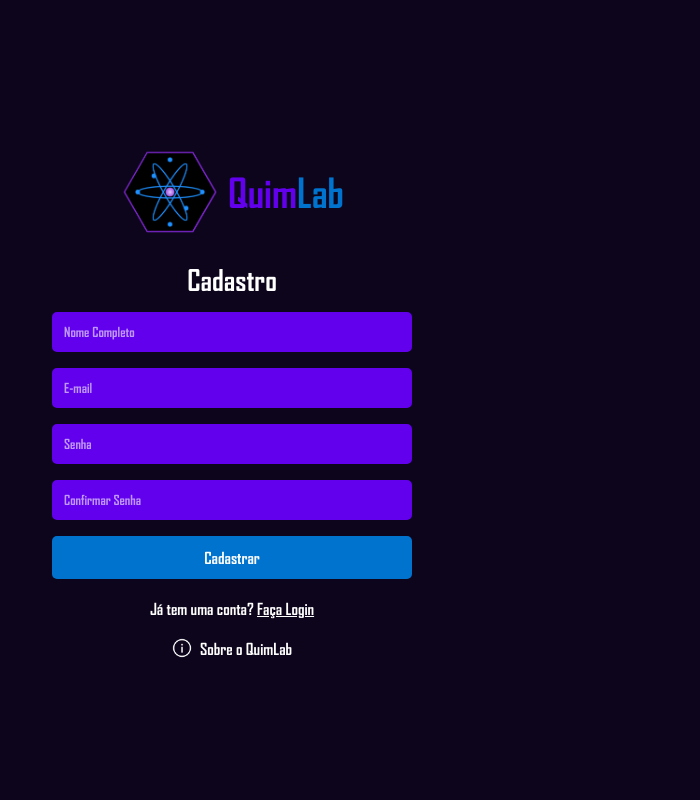
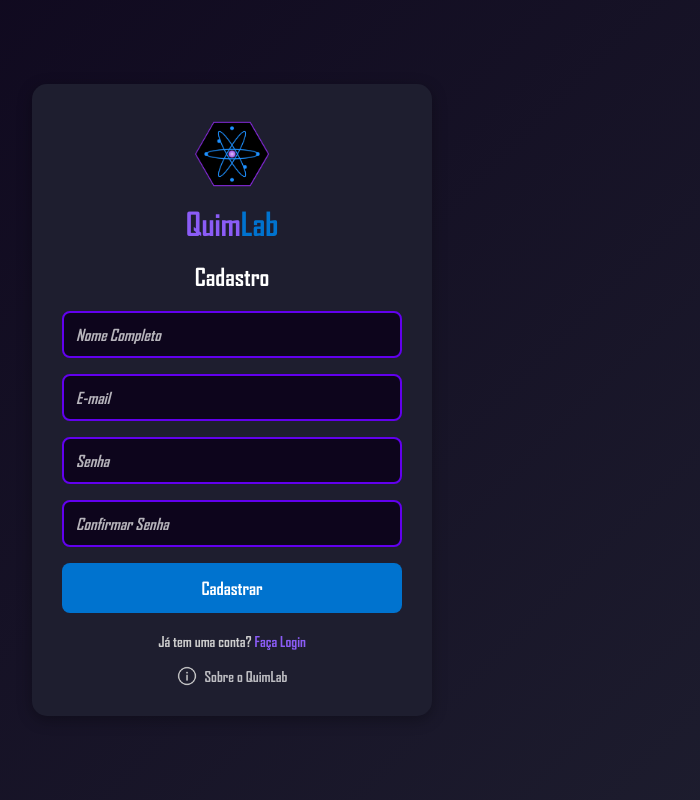
Before and after one commit to JairRodrigue/QuimLab-Web, a plain HTML site: page html/cadastro.html in a window 1280 px wide. Shown: the whole page, without its empty margins (408-1108 px from the left). Drawn offline with Linux system fonts and the light colour scheme.

Commit message:
tela de login, esqueceu senha e cadastro ok

```diff
--- a/css/styles.css
+++ b/css/styles.css
@@ -1,13 +1,10 @@
-
 /* Reset de estilos e variáveis */
-
 @font-face {
     font-family: 'Fonte';
     src: url('/fonte/agency-fb/AGENCYB.TTF') format('truetype');
     font-weight: normal;
     font-style: normal;
 }
-
 
 * {
     box-sizing: border-box;
@@ -18,109 +15,166 @@
 
 :root {
     --roxo-padrao: #6200EE;
+    --roxo-claro: #8b5cf6;
     --azul-padrao: #0073cf;
+    --azul-escuro: #005c99;
     --preto2: #0d051c;
+    --cinza-escuro: #1e1e2f;
     --branco: #FFFFFF;
-            --branco-transparente: rgba(255, 255, 255, 0.6);
+    --branco-transparente: rgba(255, 255, 255, 0.7);
+    --cinza-texto: #CCCCCC;
 }
 
 /* Estilo do body */
 body.background-preto2 {
-            background-color: var(--preto2);
+    background: linear-gradient(135deg, var(--preto2), var(--cinza-escuro));
     color: var(--branco);
     display: flex;
     align-items: center;
     justify-content: center;
     min-height: 100vh;
+    font-smooth: always;
 }
 
+/* Container principal */
 .container {
     max-width: 400px;
-            width: 90%;
-            padding: 20px;
+    width: 90%; /* Adapta para telas menores */
+    padding: 30px;
     text-align: center;
+    background-color: var(--cinza-escuro);
+    border-radius: 15px;
+    box-shadow: 0 4px 15px rgba(0, 0, 0, 0.3);
 }
 
+/* Logo */
 .logo-container {
     display: flex;
+    flex-direction: column;
     align-items: center;
-            justify-content: center;
-            gap: 8px;
     margin-bottom: 20px;
 }
 
 .logo {
-            width: 100px;
+    width: 80px;
     height: auto;
+    margin-bottom: 10px;
 }
 
 .text-quim {
-            font-size: 2.5em;
+    font-size: 2em;
     font-weight: bold;
-            color: var(--roxo-padrao);
+    color: var(--roxo-claro);
 }
 
 .text-lab {
     color: var(--azul-padrao);
 }
 
-        .text-cadastro {
-            font-size: 1.8em;
-            margin-bottom: 15px;
-        }
-
+/* Formulário */
 .form {
     display: flex;
     flex-direction: column;
     gap: 16px;
+    width: 100%; /* Garante alinhamento interno */
 }
 
 .input-roxo {
-            background-color: var(--roxo-padrao);
+    background-color: var(--preto2);
     color: var(--branco);
-            border: none;
+    border: 2px solid var(--roxo-padrao);
     padding: 12px;
-            border-radius: 5px;
+    border-radius: 8px;
+    font-size: 1em;
+    transition: all 0.3s ease;
+    width: 100%; /* Garante que ocupe a largura disponível */
 }
 
 .input-roxo::placeholder {
     color: var(--branco-transparente);
+    font-style: italic;
 }
 
+.input-roxo:focus {
+    outline: none;
+    border-color: var(--roxo-claro);
+    box-shadow: 0 0 8px var(--roxo-padrao);
+}
+
+/* Botão */
 .button-azul {
-            background-color: var(--azul-padrao);
+    background: var(--azul-padrao);
     color: var(--branco);
-            padding: 12px;
+    padding: 14px;
     border: none;
-            border-radius: 5px;
-            font-size: 1em;
+    border-radius: 8px;
+    font-size: 1.1em;
+    font-weight: bold;
     cursor: pointer;
+    transition: all 0.3s ease;
 }
 
 .button-azul:hover {
-            background-color: #005c99;
+    background: var(--azul-escuro);
+    transform: translateY(-2px);
+    box-shadow: 0 4px 10px rgba(0, 115, 207, 0.4);
 }
 
+.button-azul:active {
+    transform: translateY(0);
+    box-shadow: none;
+}
+
+/* Links */
 .login-redirect {
     margin-top: 20px;
-            font-size: 1em;
+    font-size: 0.9em;
+    color: var(--cinza-texto);
 }
 
 .login-redirect a {
-            color: var(--branco);
+    color: var(--roxo-claro);
+    text-decoration: none;
+    transition: color 0.3s ease;
+}
+
+.login-redirect a:hover {
+    color: var(--roxo-padrao);
     text-decoration: underline;
 }
 
+/* Ajuste específico para "Sobre o QuimLab" */
 .info {
+    font-size: 0.9em; /* Ajusta tamanho do texto */
     display: flex;
     align-items: center;
     justify-content: center;
-            gap: 8px;
-            margin-top: 20px;
-            font-size: 1em;
+    gap: 8px; /* Espaçamento entre ícone e texto */
+    margin-top: 16px; /* Ajusta o espaçamento acima */
+    color: var(--branco-transparente);
 }
 
 .info-icon {
-            width: 20px;
+    width: 20px; /* Ajusta o tamanho do ícone */
     height: 20px;
+    filter: brightness(0.8);
 }
+
+/* Responsividade */
+@media (max-width: 480px) {
+    .container {
+        padding: 20px;
+    }
+
+    .info {
+        font-size: 0.8em;
+    }
+
+    .info-icon {
+        width: 16px;
+        height: 16px;
+    }
+}
+.text-login , .text-cadastro{
+    margin-bottom: 20px;
+}
```
Lines whose indentation alone changed are shown as unchanged.
